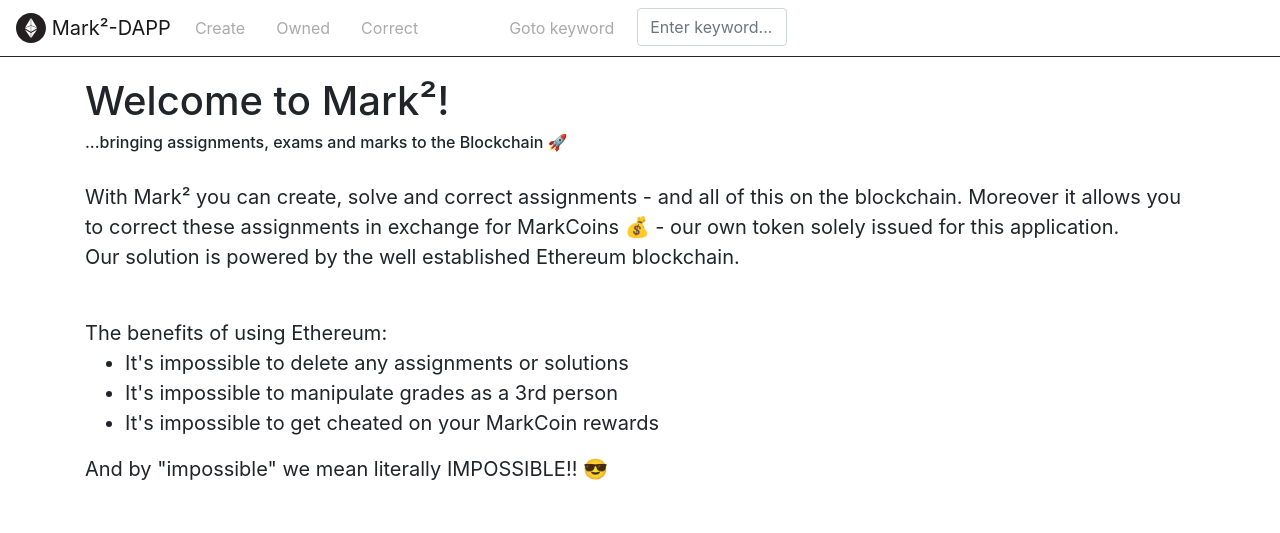
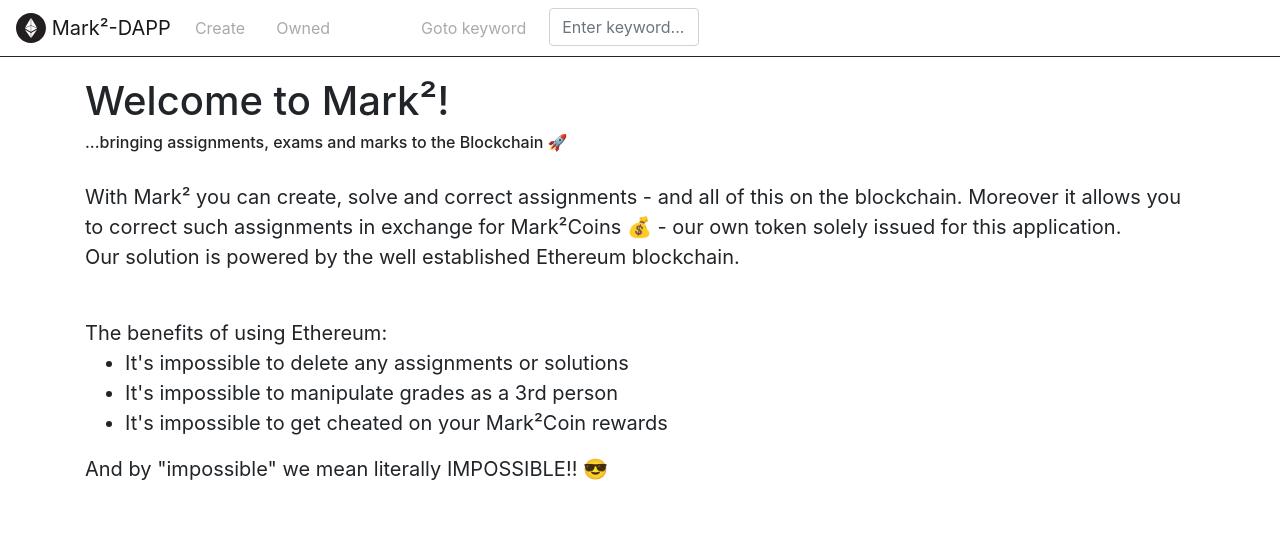
Before and after one commit to nichoio/mark-two, a website: page src/views/index.html in a window 1280 px wide. Drawn offline with nearby package versions, Linux system fonts and the light colour scheme; files that its build step writes are made by us from their sources.

Commit message:
fix typos, minor UI errors

```diff
--- a/src/views/base.html
+++ b/src/views/base.html
@@ -27,11 +27,6 @@
           <li class="nav-item">
             <span class="nav-link disabled" id="gotoOwned">
               Owned
-            </span>
-          </li>
-          <li class="nav-item">
-            <span class="nav-link disabled" id="gotoCorrect">
-              Correct
             </span>
           </li>
           <li class="nav-item">
--- a/src/views/index.html
+++ b/src/views/index.html
@@ -7,15 +7,15 @@
 {% block content %}
   <div id="indexContent">
     With Mark² you can create, solve and correct assignments - and all of this on the blockchain.
-    Moreover it allows you to correct these assignments
-    in exchange for MarkCoins &#x1F4B0 - our own token solely issued for this application.
+    Moreover it allows you to correct such assignments
+    in exchange for Mark²Coins &#x1F4B0 - our own token solely issued for this application.
     <p>Our solution is powered by the well established Ethereum blockchain.</p>
     <br/>
     The benefits of using Ethereum:
      <ul>
       <li>It's impossible to delete any assignments or solutions</li>
       <li>It's impossible to manipulate grades as a 3rd person</li>
-      <li>It's impossible to get cheated on your MarkCoin rewards</li>
+      <li>It's impossible to get cheated on your Mark²Coin rewards</li>
     </ul>
     <p>And by "impossible" we mean literally IMPOSSIBLE!! &#x1F60E</p>
     <br/>
@@ -31,8 +31,9 @@
             'Some things you can do here:' +
             '<ul>' +
             '<li><a href="/create">Create</a> new assignments and delegate the correction to others</li>' +
+            '<li>Incentivise the work of marking these previously created assignments</li>' +
             '<li>Answer existing assignments</li>' +
-            '<li>Correct answers (and earn MarkCoin!)</li>' +
+            '<li>Correct answers (and earn Mark²Coins!)</li>' +
             '</ul>' +
             '<p>' +
             'In order to do so, use the navigation bar at the top of the page. ' +
```
Also changed, not shown: src/views/listitemown.html (+2 -2 lines), src/views/listitemsolve.html (+1 -1 lines).
